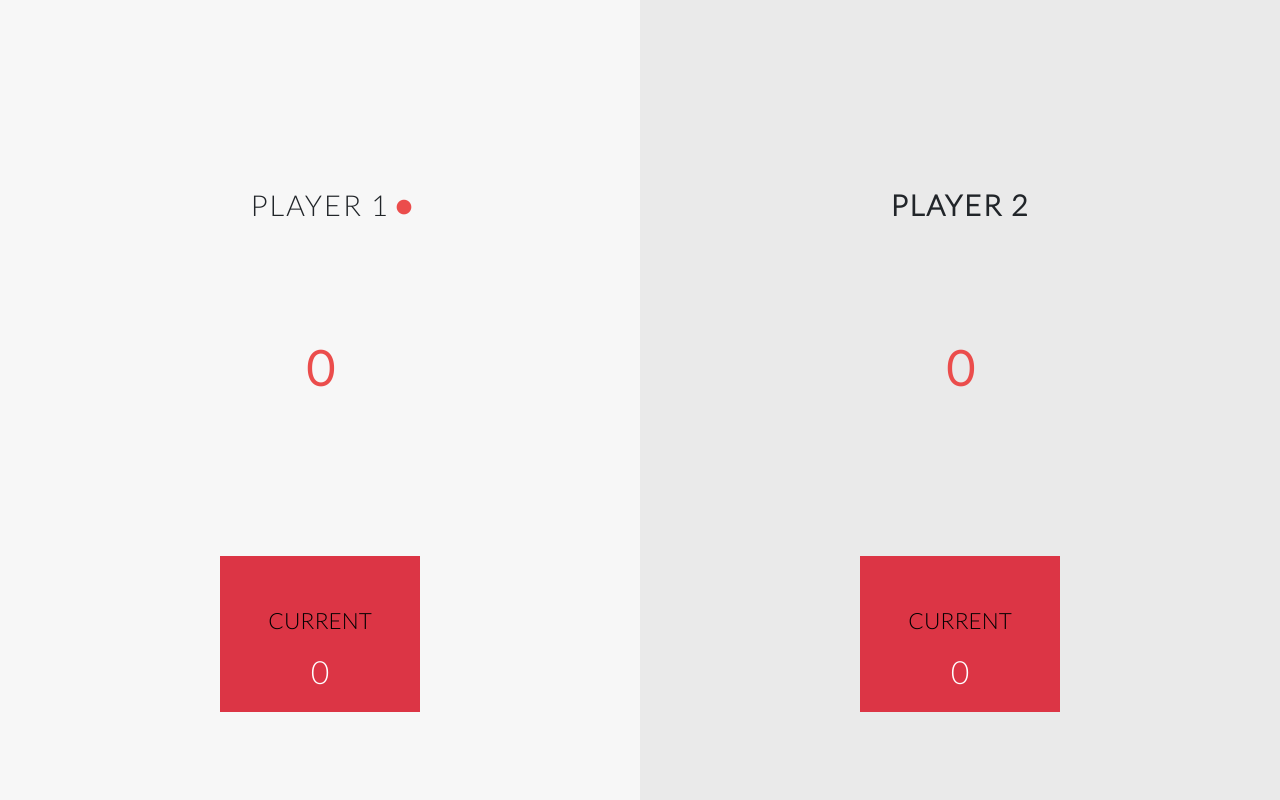
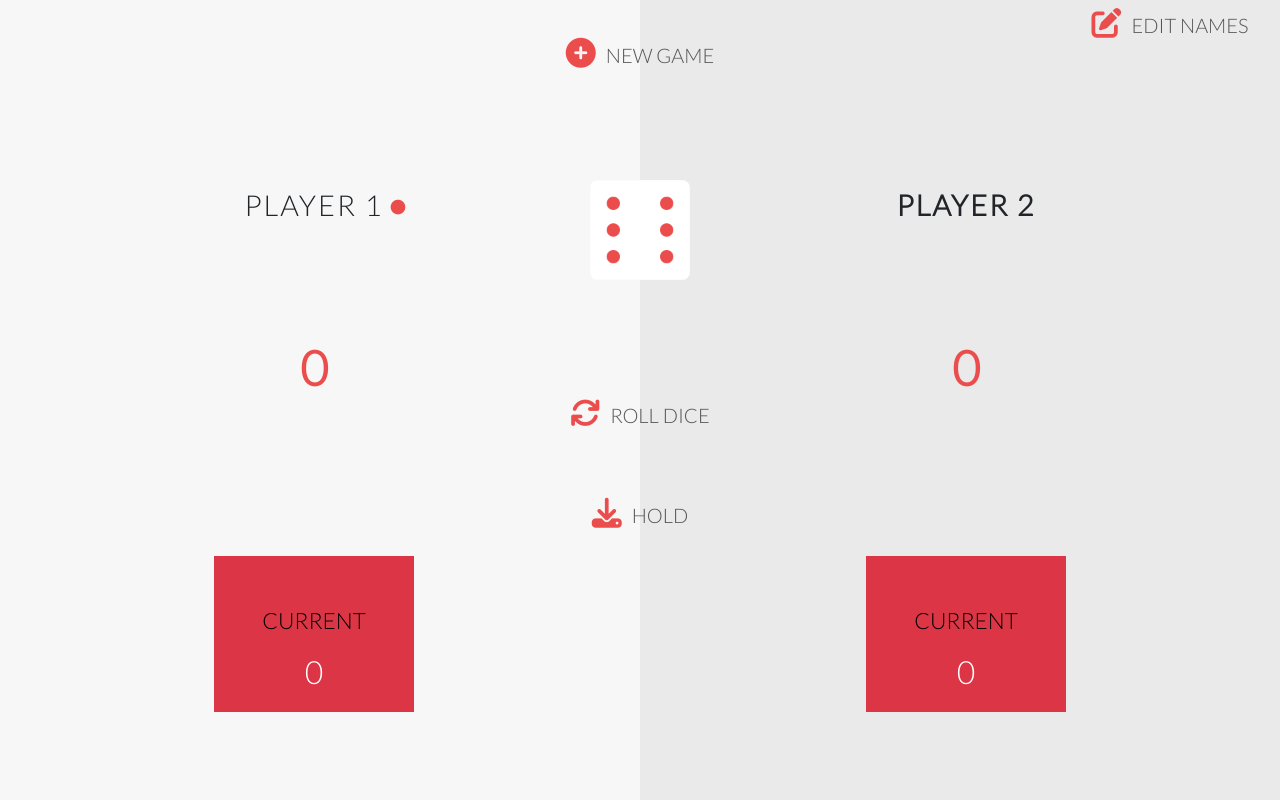
Before and after one commit to antonia1309/Evaluation-2-Studi, a plain HTML site: page index.html in a window 1280 px wide. Drawn offline with nearby package versions, Linux system fonts and the light colour scheme.

Commit message:
Ajout des boutons

```diff
--- a/index.html
+++ b/index.html
@@ -17,7 +17,8 @@
   <title>Jeu de dé</title>
 </head>
 <body>
-  <main class="container-fluid">
+  <main>
+
     <div class="row" id="container-player">
       <!-- Conteneur premier joueur -->
       <section class="playerContainer-0-panel active col-md pt-5 d-flex flex-column  align-items-center">
@@ -42,9 +43,17 @@
       </section>
     </div>
 
-    <section></section>
+    <!--Les parties boutons-->
+    <section class="container-btn">
+      <img src="IMG/dice-6.png" alt="photos dé" class="img-dice">
+      <button type="button" class="btn-edit" onClick="editNames()"><i class="fa-solid fa-pen-to-square"></i>EDIT NAMES</button>
+      <button class="btn-new-game"><i class="fa fa-light fa-circle-plus"></i>NEW GAME</button>
+      <button class="btn-roll-dice"><i class="fa fa-light fa-arrows-rotate"></i>ROLL DICE</button>
+      <button class="btn-hold"><i class="fa fa-sharp fa-light fa-download"></i>HOLD</button>
+    </section>
+
   </main>
-
+  <!-- Bootstrap CDN JS file -->
   <script src="https://cdn.jsdelivr.net/npm/bootstrap@5.3.0/dist/js/bootstrap.bundle.min.js" integrity="sha384-geWF76RCwLtnZ8qwWowPQNguL3RmwHVBC9FhGdlKrxdiJJigb/j/68SIy3Te4Bkz" crossorigin="anonymous"></script>
   <script src="script.js"></script>
 </body>
--- a/styles.css
+++ b/styles.css
@@ -56,3 +56,62 @@ body{
   align-items: center;
   /* position: relative; */
 }
+/***Boutons***/
+
+.container-btn{
+  display: flex;
+  flex-direction: column;
+  align-items: center;
+  justify-content: center;
+}
+
+ button {
+  position: absolute;
+  width: 200px;
+  color: #555;
+  background: none;
+  border: none;
+  font-size: 20px;
+  cursor: pointer;
+  font-weight: 300;
+  margin-bottom: 10px;
+}
+
+.btn-new-game {
+  top: 40px;
+}
+
+.btn-roll-dice {
+  top: 400px;
+}
+
+.btn-hold {
+  top: 500px;
+}
+
+.btn-edit{
+  top: 10px;
+  right: 10px;
+}
+
+i {
+  color: #EB4D4C;
+  display: inline-block;
+  margin-right: 10px;
+  font-size: 1.5em;
+  vertical-align: text-top;
+  margin-top: -5px;
+}
+/***Image***/
+
+.img-dice{
+  position: absolute;
+  top: 180px;
+  display: flex;
+  flex-direction: column;
+  align-items: center;
+  justify-content: center;
+  height: 100px;
+  border-radius: 8px;
+  /* z-index: 1; */
+}
```
